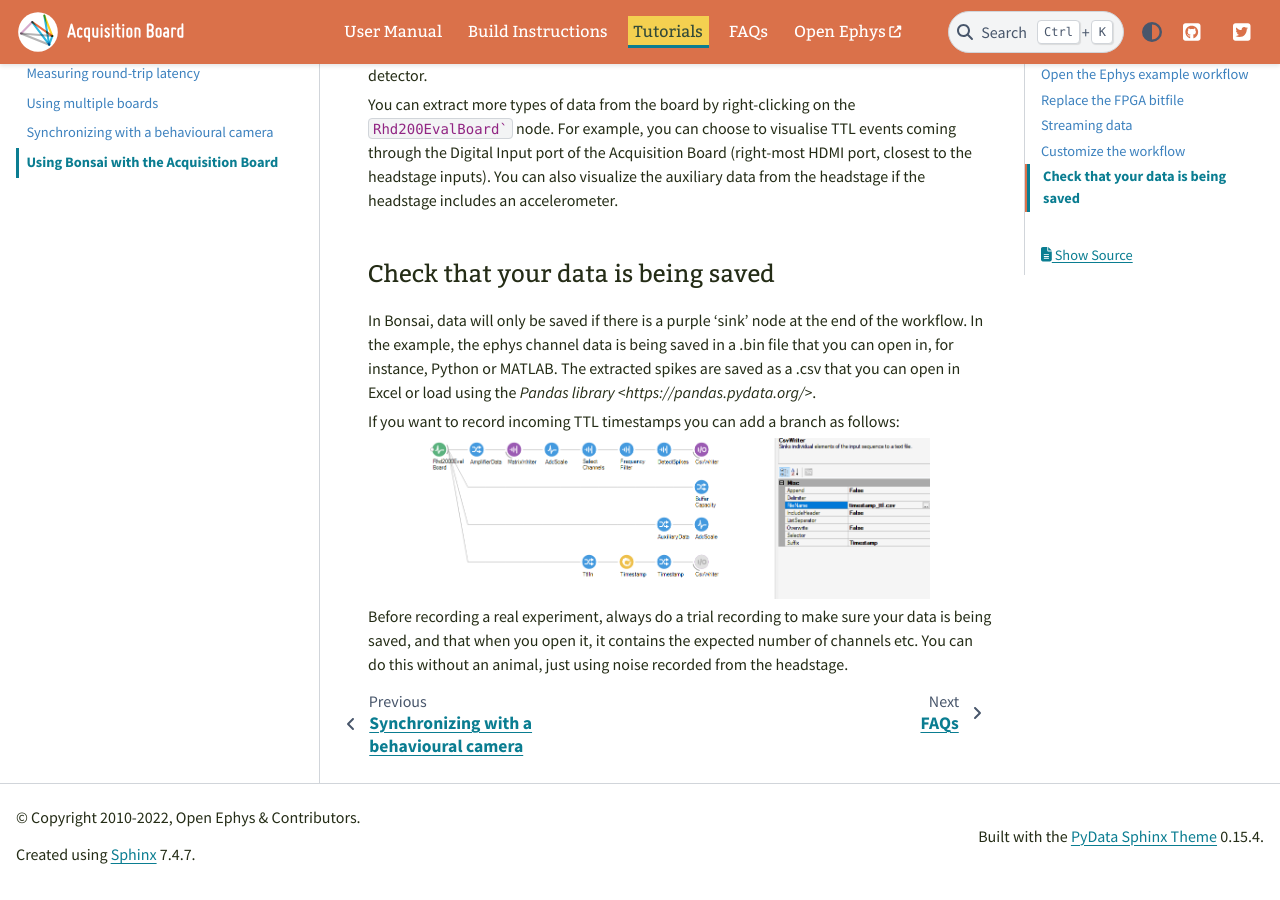
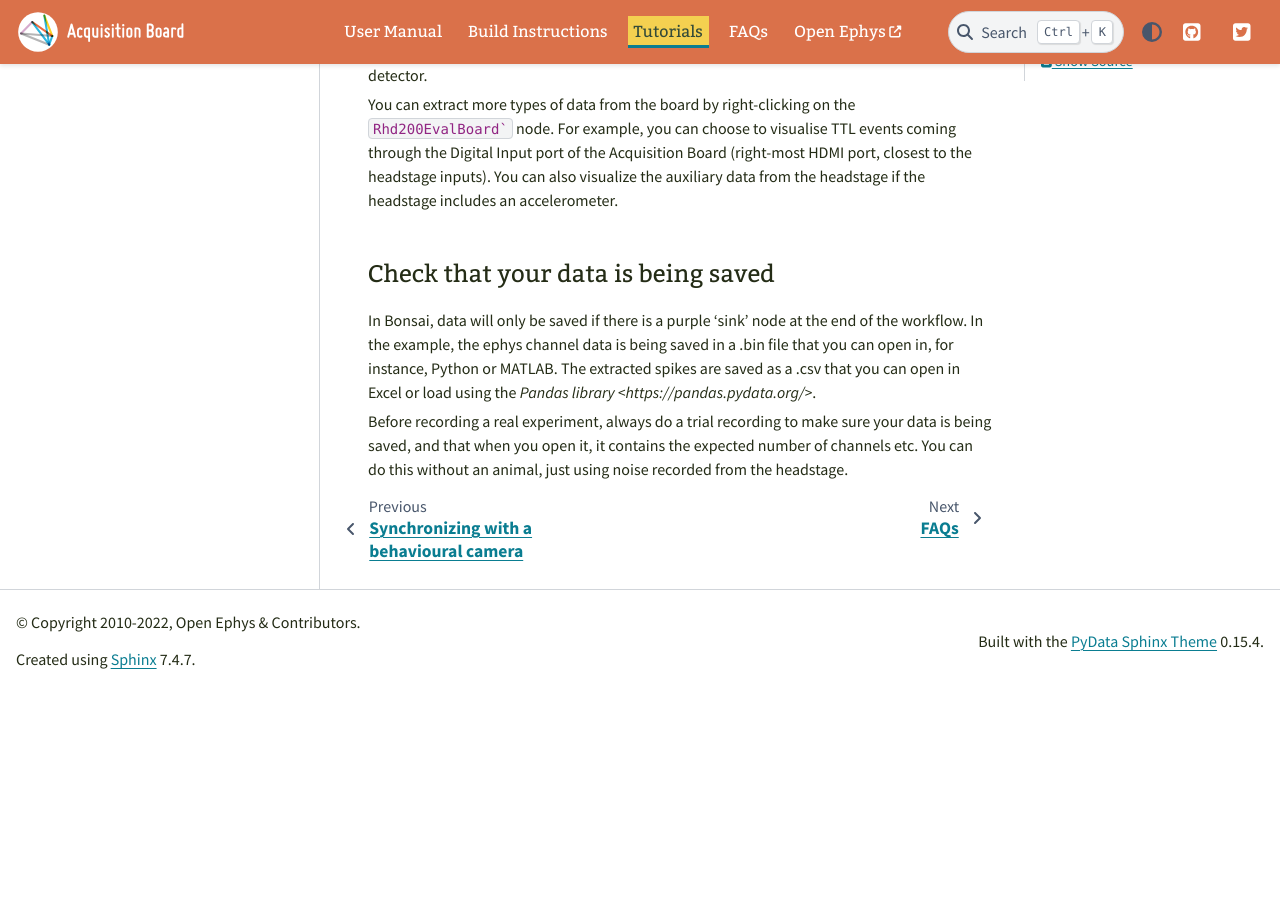
Before and after one commit to open-ephys/acq-board-docs, a Sphinx documentation site: the page built from source/Tutorials/bonsai-acquisition.rst, in a window 1280 px wide and 900 px high, scrolled down 2422 px. Built offline with Sphinx 7.4.7 and the PyData theme 0.15.4, drawn with Linux system fonts in a browser that asks for light colours; after the commit the page ends 3128 px from its top, so only the background shows below that.

Commit message:
Update bonsai-acquisition.rst
Confusing workflow for saving TTLs is causing problems to user. Working on an updated version.

```diff
--- a/source/Tutorials/bonsai-acquisition.rst
+++ b/source/Tutorials/bonsai-acquisition.rst
@@ -66,10 +66,4 @@ Check that your data is being saved
 
 In Bonsai, data will only be saved if there is a purple 'sink' node at the end of the workflow. In the example, the ephys channel data is being saved in a .bin file that you can open in, for instance, Python or MATLAB. The extracted spikes are saved as a .csv that you can open in Excel or load using the `Pandas library <https://pandas.pydata.org/>`.
 
-If you want to record incoming TTL timestamps you can add a branch as follows:
-
-.. image:: ../_static/images/tutorials/Bonsai/save_ttl_timestamp.png
-  :align: center
-  :width: 500
-
 Before recording a real experiment, always do a trial recording to make sure your data is being saved, and that when you open it, it contains the expected number of channels etc. You can do this without an animal, just using noise recorded from the headstage.
```
